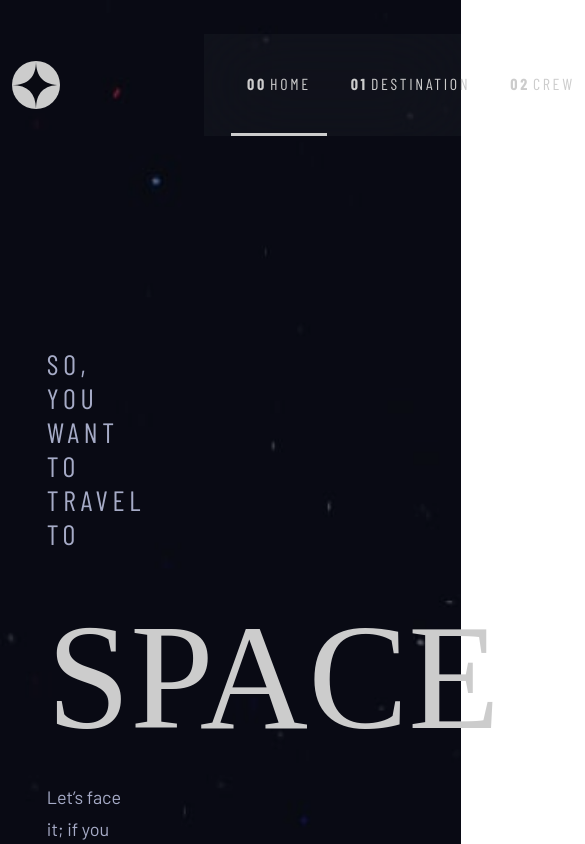
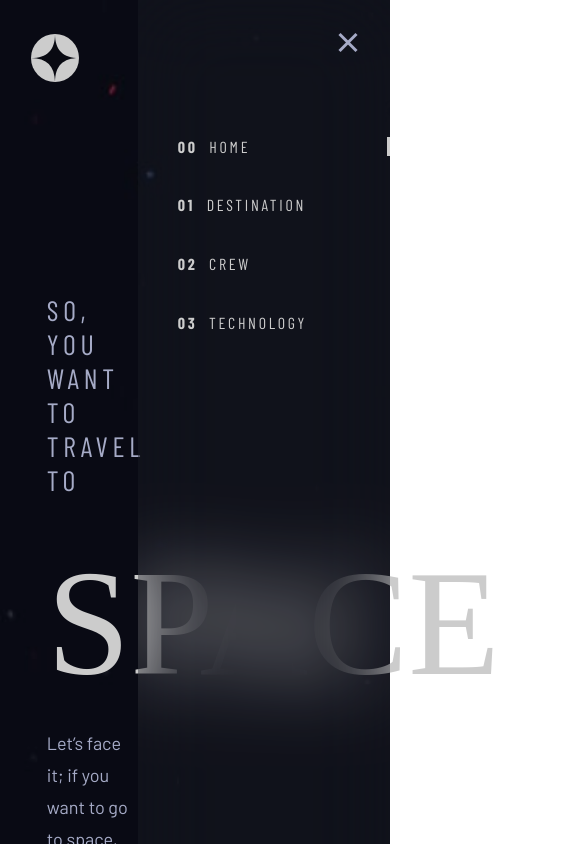
Before and after one commit to NockIA/nk_space_website, a React (Vite) app in the folder nk_space_website/: page / in a window 390 px wide. Shown: the top 844 px of the page, 585 px wide, since content can reach past the window. Built offline with nearby package versions, Linux system fonts and the light colour scheme; a web font is replaced by a local one.

Commit message:
:iphone: | add responsive for navBar

```diff
--- a/nk_space_website/src/components/navBar/navBar.css
+++ b/nk_space_website/src/components/navBar/navBar.css
@@ -1,66 +1,140 @@
+/*------------------------ Phone Responsive ------------------------*/
 
-@media screen and (max-width : 900px) {
+@media screen and (max-width : 760px) {
     .line {
         display: none;
     }
-
     .containerNav {
         padding-top: 0;
     }
+    .containerLinks {
+        flex-direction: column;
+        position: fixed;
+        right: 0;
+        top: 0;
+        height: 100%;
+    }
+    .containerCat {
+        margin: 1rem 0rem 1rem 1rem;
+        padding-right: 5rem;
+        padding-left: 1.5rem;
+        gap: 3vw;
+        border-right: 3px solid transparent;
+    }
+    .containerCat:hover {
+        border-right: 3px solid rgba(255, 255, 255, 0.5);
+    }
+    .containerNav .logo {
+        min-width: 7rem;
+        margin-left: 8vw;
+        margin-right: 5rem;
+    }
+    .burgerPlacement {
+        align-self: flex-end;
+        margin: 2rem;
+        margin-bottom: 8vh;
+    }
+    .burgerPlacement:hover{
+        cursor: pointer;
+    }
+    .containerLinksGap {
+        display: flex;
+        flex-direction: column;
+        gap: 2vw;
+    }
 }
 
-.line {
-    width: 43%;
-    margin-left: 10vw;
-    height: 1px;
-    background: #FFFFFF;
-    mix-blend-mode: normal;
-    opacity: 0.25;
-    position: absolute;
-    z-index: 999;
+/*------------------------ Tablet Responsive ------------------------*/
+
+@media screen and (min-width:760px) and (max-width : 1200px) {
+    .line {
+        display: none;
+    }
+    .containerLinks {
+        flex-direction: row;
+        justify-content: space-between;
+        padding-left: 7vw;
+        background: rgba(255, 255, 255, 0.04);
+        backdrop-filter: blur(40.7742px);
+    }
+    .containerCat {
+        justify-content: center;
+        align-items: center;
+        gap: .8vw;
+        padding: 2.5rem 1rem;
+        border-bottom: 3px solid transparent;
+    }
+    .containerCat:hover {
+        border-bottom: 3px solid rgba(255, 255, 255, 0.5);
+    }
+    .containerNav .logo {
+        margin: 1rem;
+        margin-left: 3vw;
+    }
+    .containerLinksGap {
+        display: flex;
+        flex-direction: row;
+        gap: 2vw;
+    }
+}
+
+/*------------------------ Computer Responsive ------------------------*/
+
+@media screen and (min-width : 1200px) {
+    .containerLinks {
+        flex-direction: row;
+        justify-content: space-between;
+        max-width: 50vw;
+        padding: 0rem 7vw;
+        padding-right: 9vw;
+        background: rgba(255, 255, 255, 0.04);
+        backdrop-filter: blur(40.7742px);
+    }
+    .containerCat {
+        justify-content: center;
+        align-items: center;
+        gap: .8vw;
+        padding: 2.5rem 1rem;
+        border-bottom: 3px solid transparent;
+    }
+    .containerCat:hover {
+        border-bottom: 3px solid rgba(255, 255, 255, 0.5);
+    }
+    .containerNav .logo {
+        min-width: 7rem;
+        margin: 1rem;
+        margin-left: 3vw;
+        margin-right: 5rem;
+    }
+    .containerLinksGap {
+        display: flex;
+        flex-direction: row;
+        gap: 2vw;
+    }
+}
+
+/*------------------------ Containers ------------------------*/
+
+.containerLinks {
+    display: flex;
+}
+
+.containerCat {
+    user-select: none;
+    text-align: center;
 }
 
 .containerNav {
+    display: flex;
     justify-content: space-between;
     align-items: center;
     padding-top: 4vh;
-
 }
 
-.containerCat {
-    gap: .8vw;
-    padding: 2.5rem 1rem;
-    user-select: none;
-    text-align: center;
-    border-bottom: 3px solid transparent;
-}
+/*------------------------ Texts ------------------------*/
 
 .nbNav {
     font-weight: 700;
-}
-
-.containerCat:hover {
-    border-bottom: 3px solid rgba(255, 255, 255, 0.5);
-}
-
-
-
-.containerLinks {
-    justify-content: space-between;
-    max-width: 50vw;
-    gap: 2vw;
-    background: rgba(255, 255, 255, 0.04);
-    backdrop-filter: blur(40.7742px);
-    padding: 0rem 7vw;
-    padding-right: 9vw;
-
-}
-
-.containerNav .logo {
-    margin: 1rem;
-    margin-left: 3vw;
-    min-width: 7rem;
-    margin-right: 5rem;
 }
 
 a {
@@ -72,3 +146,16 @@ a:hover {
     text-decoration: none;
     color: white;
 }
+
+/*------------------------ Others ------------------------*/
+
+.line {
+    width: 42vw;
+    margin-left: 10vw;
+    height: 1px;
+    background: #FFFFFF;
+    mix-blend-mode: normal;
+    opacity: 0.25;
+    position: absolute;
+    z-index: 999;
+}
--- a/nk_space_website/src/components/navBar/navBar.jsx
+++ b/nk_space_website/src/components/navBar/navBar.jsx
@@ -3,8 +3,11 @@ import '../../templates/css/global.css'
 import { useState, useEffect } from 'react'
 
 export const NavBar = () => {
-
+    const [screenWidth, setScreenWidth] = useState(window.innerWidth);
     const [isActive,setIsActive] = useState([true,false,false,false])
+    const [isMobile,setIsMobile] = useState(false)
+    const [isComputer, setIsComputer] = useState(true)
+    const [isDeployed ,setIsDeployed] = useState(false)
     useEffect(() => {
         if (document.location.href === 'http://localhost:5173/Crew') {
           setIsActive([false, false, true, false]);
@@ -16,35 +19,53 @@ export const NavBar = () => {
           setIsActive([true, false, false, false]);
         }
       }, []);
+      useEffect(() => {
+        const handleResize = () => {
+          setScreenWidth(window.innerWidth);
+        };
+        window.addEventListener('resize', handleResize);
+        if (screenWidth < 760) {
+          setIsMobile(true);
+          setIsComputer(false);
+        } else {
+          setIsComputer(true);
+          setIsMobile(false);
+          setIsDeployed(false);
+        }
+      }, [screenWidth]);
     return (
         <div className='rowContainer containerNav'>
             <svg className='logo' xmlns="http://www.w3.org/2000/svg" width="48" height="48"><g fill="none" fillRule="evenodd"><circle cx="24" cy="24" r="24" fill="#FFF"/><path fill="#0B0D17" d="M24 0c0 16-8 24-24 24 15.718.114 23.718 8.114 24 24 0-16 8-24 24-24-16 0-24-8-24-24z"/></g></svg>
             <span className='line'></span>
-            <nav className='rowContainer containerLinks'>
+            <nav className='containerLinks' style={{backgroundColor : isMobile && (isDeployed == false) && 'rgba(255, 255, 255, 0.04)',backdropFilter : isMobile && (isDeployed == false) && "blur(40.7742px)" }}>
+                {isMobile && isDeployed && <svg onClick={() => setIsDeployed(false)} className='burgerPlacement' xmlns="http://www.w3.org/2000/svg" width="24" height="21"><g fill="#D0D6F9" fillRule="evenodd"><path d="M0 0h24v3H0zM0 9h24v3H0zM0 18h24v3H0z"/></g></svg>}
+                {isMobile && (isDeployed == false) && <svg onClick={() => setIsDeployed(true)} className='burgerPlacement' xmlns="http://www.w3.org/2000/svg" width="20" height="21"><g fill="#D0D6F9" fillRule="evenodd"><path d="M2.575.954l16.97 16.97-2.12 2.122L.455 3.076z"/><path d="M.454 17.925L17.424.955l2.122 2.12-16.97 16.97z"/></g></svg>}
+                {(isDeployed == false)  && <div className='containerLinksGap'>
                     <a href="/">
-                    <div className='rowContainer containerCat alignCenter' style={{borderBottom : (isActive[0] == true) && " 3px solid white"}}>
+                        <div className='rowContainer containerCat ' style={{borderRight: isMobile && (isActive[0] == true) && " 3px solid white" ,borderBottom : isComputer && (isActive[0]== true) && " 3px solid white"}}>
                             <h2 className='nbNav navText'>00</h2>
                             <h2 className='navText'>Home</h2>
                         </div>
                     </a>
                     <a href="/Destination">
-                    <div className='rowContainer containerCat alignCenter' style={{borderBottom : (isActive[1]== true) && " 3px solid white"}}>
+                        <div className='rowContainer containerCat ' style={{borderRight: isMobile && (isActive[1] == true) && " 3px solid white" ,borderBottom : isComputer && (isActive[1]== true) && " 3px solid white"}}>
                             <h2 className='nbNav navText'>01</h2>
                             <h2 className='navText'>Destination</h2>
                         </div>
                     </a>
                     <a href="/Crew">
-                    <div className='rowContainer containerCat alignCenter' style={{borderBottom : (isActive[2]== true) && " 3px solid white"}}>
+                        <div className='rowContainer containerCat ' style={{borderRight: isMobile && (isActive[2]==true )&& " 3px solid white" ,borderBottom : isComputer && (isActive[2]== true) && " 3px solid white"}}>
                             <h2 className='nbNav navText'>02</h2>
                             <h2 className='navText'>Crew</h2>
                         </div>
                     </a>
                     <a href="/Technology">
-                    <div className='rowContainer containerCat alignCenter'style={{borderBottom : (isActive[3] == true) && " 3px solid white"}}>
+                        <div className='rowContainer containerCat 'style={{borderRight: isMobile && (isActive[3]==true) && " 3px solid white" ,borderBottom : isComputer && (isActive[3]== true) && " 3px solid white"}}>
                             <h2 className='nbNav navText'>03</h2>
                             <h2 className='navText'>Technology</h2>
                         </div>
                     </a>
+                </div>}
             </nav>
         </div>
     )
```
Lines whose indentation alone changed are shown as unchanged.
